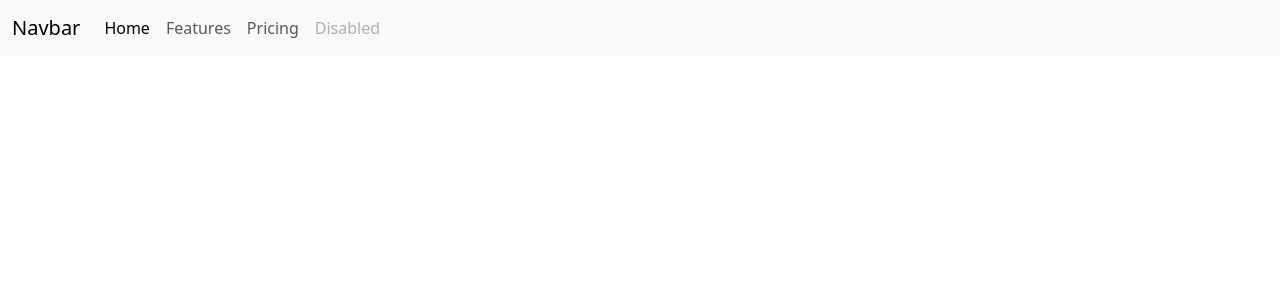
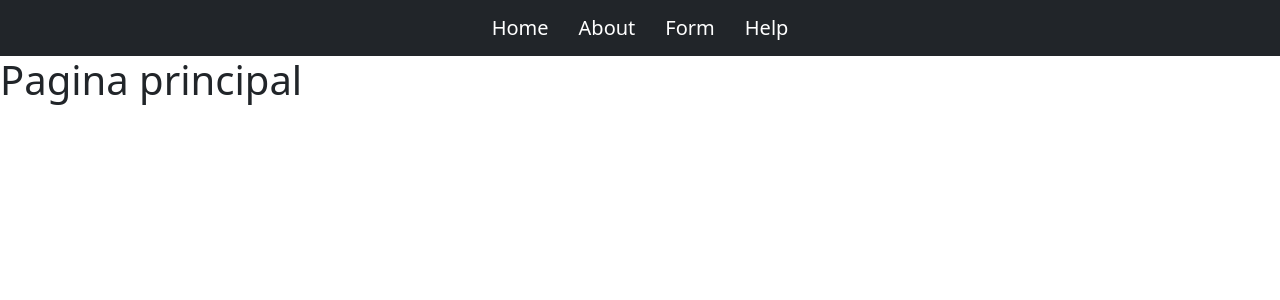
Before and after one commit to ElvinCooper/Plantillas_boostrap, a Flask app: page / in a window 1280 px wide. Shown: the top 300 px of the page. Run offline with Flask 3, Linux system fonts and the light colour scheme.

Commit message:
Reestructurando las plantillas

```diff
--- a/app.py
+++ b/app.py
@@ -1,4 +1,4 @@
-from flask import Flask, render_template
+from flask import Flask, render_template, url_for
 
 app = Flask('__name__')
 
@@ -6,9 +6,19 @@ app = Flask('__name__')
 def home():
     return render_template('index.html')
 
-@app.route('/prueba')
-def prueba():
-    return render_template('home.html')
+@app.route('/formulario')
+def formulario():
+    return render_template('form.html')
+
+
+@app.errorhandler(404)
+def page_not_found(e):
+    return render_template('404.html'), 404
+
+@app.errorhandler(500)
+def internal_server_error(e):
+    return render_template('500.html'), 500
+
 
 
 if app == '__main__':
--- a/templates/base.html
+++ b/templates/base.html
@@ -5,25 +5,39 @@
     <meta name="viewport" content="width=device-width, initial-scale=1.0">
     <title>Document</title>
     <link href="https://cdn.jsdelivr.net/npm/bootstrap@5.3.3/dist/css/bootstrap.min.css" rel="stylesheet" integrity="sha384-QWTKZyjpPEjISv5WaRU9OFeRpok6YctnYmDr5pNlyT2bRjXh0JMhjY6hW+ALEwIH" crossorigin="anonymous">
+
+    <style>
+        .navbar-nav {
+          margin: 0 auto;
+          display: flex;
+          justify-content: center;
+          width: 100%;
+        }
+        .navbar-brand {
+          margin: 0 15px; /* Adjust the margin as needed */
+        }
+        .navbar-nav a.navbar-brand:hover {
+          background-color: rgba(255, 255, 255, 0.1); /* Change to desired highlight color */
+          border-radius: 5px; /* Add border-radius for a smooth rounded effect */
+        }
+      </style>
 </head>
 <body>
-    <nav class="navbar navbar-expand-lg bg-body-tertiary">
-        <div class="container-fluid">
-          <a class="navbar-brand" href="#">Navbar</a>
-          <button class="navbar-toggler" type="button" data-bs-toggle="collapse" data-bs-target="#navbarNavAltMarkup" aria-controls="navbarNavAltMarkup" aria-expanded="false" aria-label="Toggle navigation">
-            <span class="navbar-toggler-icon"></span>
-          </button>
-          <div class="collapse navbar-collapse" id="navbarNavAltMarkup">
-            <div class="navbar-nav">
-              <a class="nav-link active" aria-current="page" href="#">Home</a>
-              <a class="nav-link" href="#">Features</a>
-              <a class="nav-link" href="#">Pricing</a>
-              <a class="nav-link disabled" aria-disabled="true">Disabled</a>
-            </div>
-          </div>
+    <nav class="navbar navbar-expand-sm bg-dark navbar-dark">
+        <div class="container-fluid justify-content-center">
+          <a class="navbar-brand" href="{{ url_for('home') }}">Home</a>
+          <a class="navbar-brand" href="#">About</a>
+          <a class="navbar-brand" href="{{ url_for('formulario')}}">Form</a>
+          <a class="navbar-brand" href="#">Help</a>
+        </div>
         </div>
       </nav>
+
+
     <script src="https://cdn.jsdelivr.net/npm/bootstrap@5.3.3/dist/js/bootstrap.min.js" integrity="sha384-0pUGZvbkm6XF6gxjEnlmuGrJXVbNuzT9qBBavbLwCsOGabYfZo0T0to5eqruptLy" crossorigin="anonymous"></script>
 
+    {% block main %}
+
+    {% endblock %}
 </body>
 </html>
--- a/templates/home.html
+++ /dev/null
@@ -1,4 +0,0 @@
-{% extends 'base.html'%}
-
-
-<h1> Home</h1>
--- a/templates/index.html
+++ b/templates/index.html
@@ -1 +1,8 @@
 {% extends 'base.html' %}
+
+{% block title %}  Main {% endblock %}
+
+{% block main %}
+<h1> Pagina principal </h1>
+
+{% endblock %}
```
Also changed, not shown: templates/404.html (added, +10 -0 lines), templates/500.html (added, +10 -0 lines), templates/form.html (added, +48 -0 lines).
